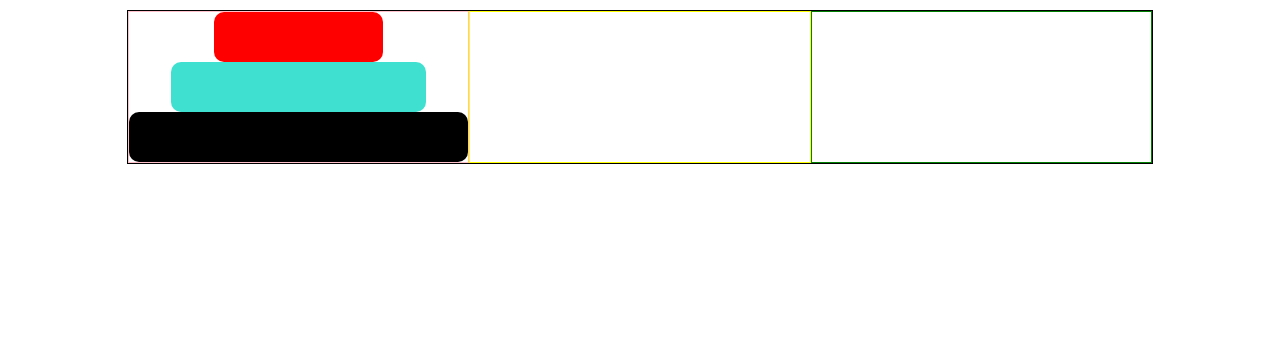
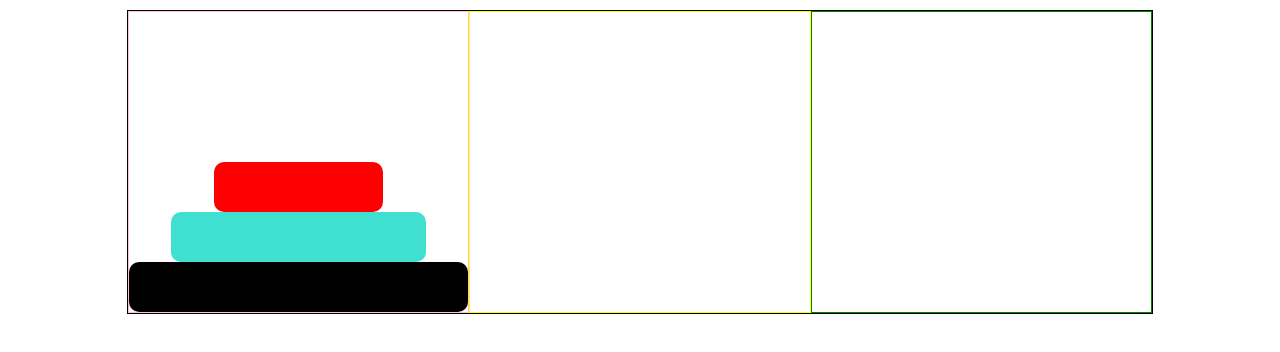
Before and after one commit to Kenzie-Academy-Brasil-Developers/m2-entrega-torre-de-hanoi-sprint-1a-larissaspaulino, a plain HTML site: page index.html in a window 1280 px wide. Drawn offline with Linux system fonts and the light colour scheme.

Commit message:
Refatoração do DOM

```diff
--- a/assets/css/style.css
+++ b/assets/css/style.css
@@ -8,6 +8,7 @@ section {
   display: flex;
   flex-direction: column-reverse;
   align-items: center;
+  height: 300px;
 }
 #torre1 {
   width: 33.3%;
--- a/assets/js/gerarImagens.js
+++ b/assets/js/gerarImagens.js
@@ -1,26 +1,33 @@
 const container = document.getElementById('container');
 //Torres
-const primeiraTorre = document.createElement('section');
-primeiraTorre.id = "torre1";
-container.appendChild(primeiraTorre);
+const arrTorres = ["torre1", "torre2", "torre3"]
 
-const segundaTorre = document.createElement('section');
-segundaTorre.id = "torre2";
-container.appendChild(segundaTorre);
+function criarTorres (torreID){
 
-const terceiraTorre = document.createElement('section');
-terceiraTorre.id = "torre3";
-container.appendChild(terceiraTorre);
+    const torre = document.createElement('section')
 
+    torre.id = torreID
+
+    const hanoi = document.getElementById('container')
+
+    hanoi.appendChild(torre)
+}
+for(let i = 0; i < arrTorres.length; i++){
+    criarTorres(arrTorres[i])
+}
 // Discos
-const discoTres = document.createElement('div')
-discoTres.id = "disco3"
-primeiraTorre.appendChild(discoTres)
+const arrDisco = ["disco3", "disco2", "disco1"]
 
-const discoDois = document.createElement('div')
-discoDois.id = "disco2"
-primeiraTorre.appendChild(discoDois)
+function criarDisco(id){
 
-const discoUm = document.createElement('div')
-discoUm.id = "disco1"
-primeiraTorre.appendChild(discoUm)
+    const disco = document.createElement('div')
+    disco.id = id
+
+    const torre = document.getElementById("torre1")
+
+    torre.appendChild(disco)
+}
+
+for(let i = 0; i < arrDisco.length; i++){
+    criarDisco(arrDisco[i])
+}
```
